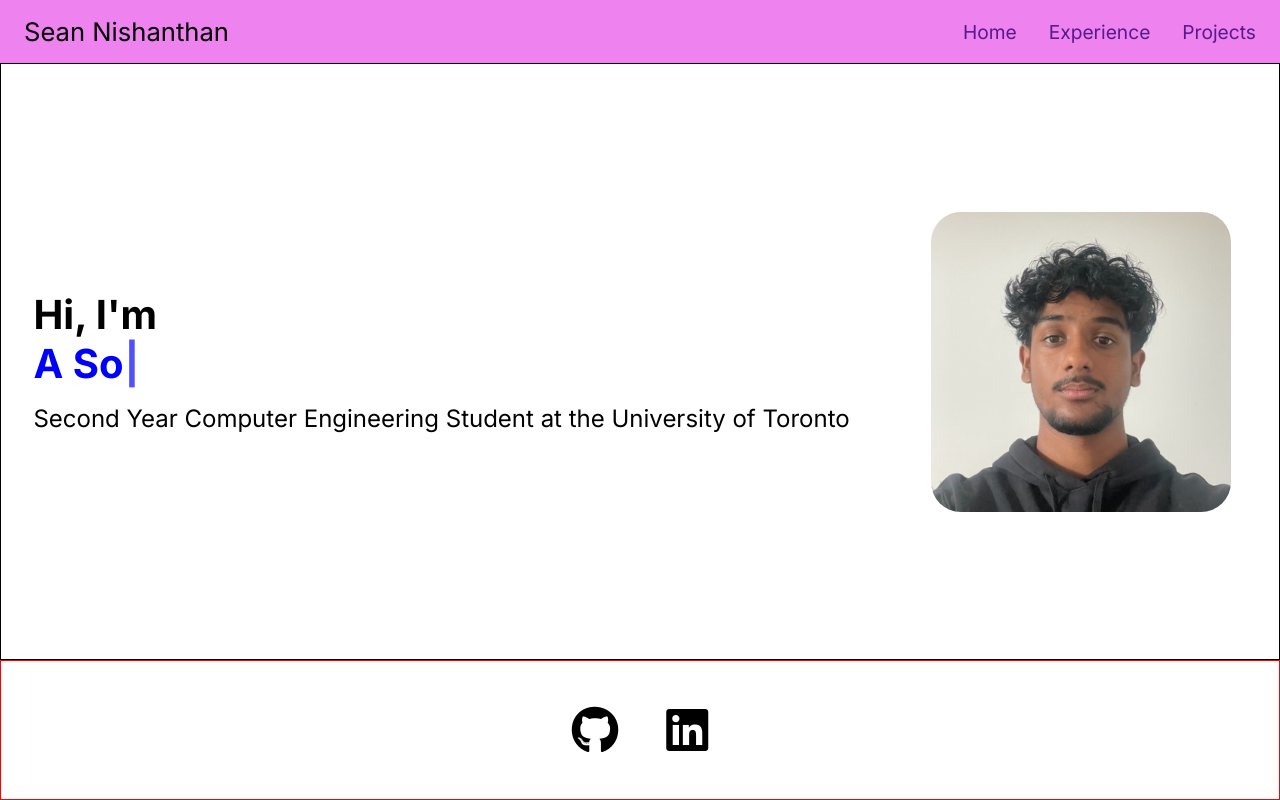
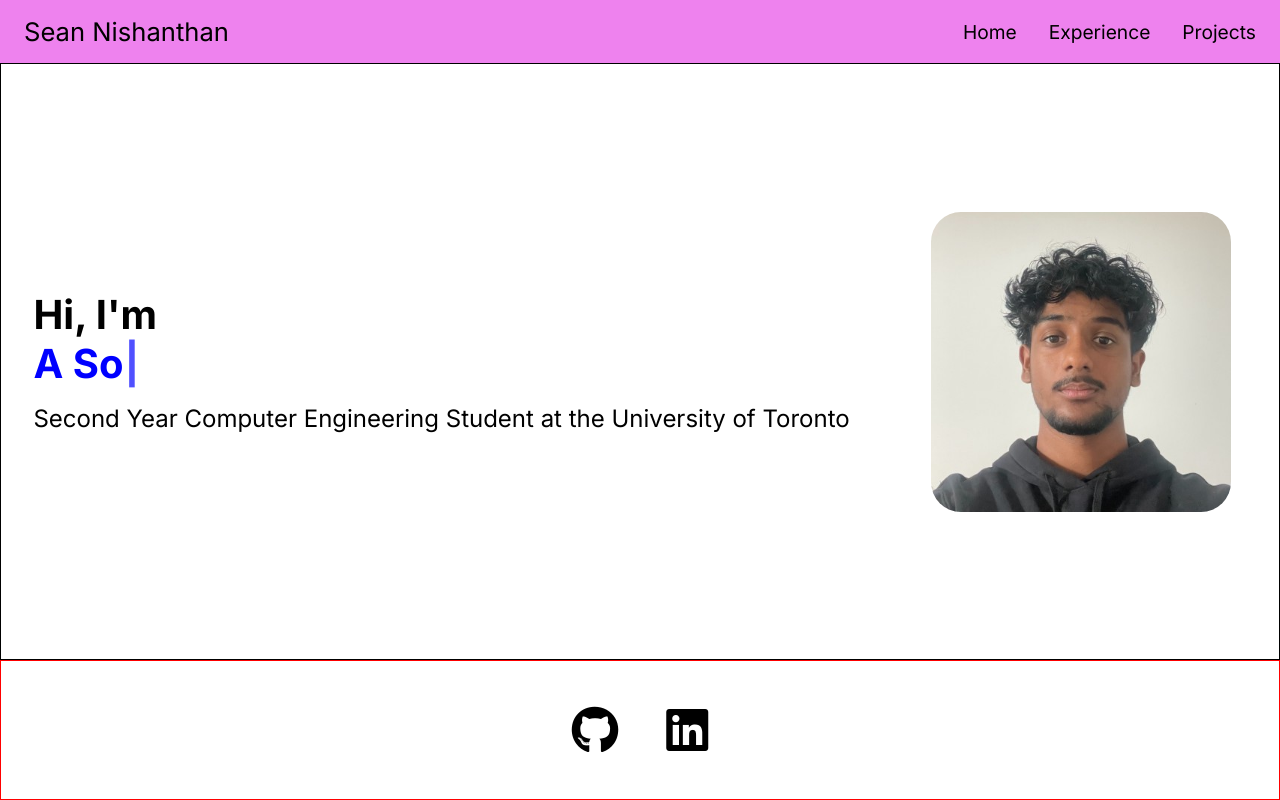
Before and after one commit to seannishanthan/personal-portfolio-2025, a React (Vite) app: page / in a window 1280 px wide. Shown: the top 800 px of the page. Built offline with nearby package versions, Linux system fonts and the light colour scheme.

Commit message:
Added smooth scroll and added cursor pointer for nav a tags

```diff
--- a/package.json
+++ b/package.json
@@ -12,6 +12,7 @@
   "dependencies": {
     "react": "^18.3.1",
     "react-dom": "^18.3.1",
+    "react-scroll": "^1.9.0",
     "typewriter-effect": "^2.21.0"
   },
   "devDependencies": {
--- a/src/Experience.jsx
+++ b/src/Experience.jsx
@@ -7,7 +7,7 @@ function Experience(){
     const img2 = "utfr-img.png"
 
     return (
-        <section className="experience-section">
+        <section className="experience-section" id="experience">
             <h2>Experience</h2>
 
             <div className="cards-container">
--- a/src/Header.jsx
+++ b/src/Header.jsx
@@ -1,3 +1,5 @@
+import {Link} from 'react-scroll'
+
 function Header(){
     return (
         <header className="main-header">
@@ -6,9 +8,10 @@ function Header(){
             </div>
 
             <nav className="navbar">
-                <a href="">Home</a>
-                <a href="">Experience</a>
-                <a href="">Projects</a>
+                <Link to='/' smooth={true} duration={900}>Home</Link>
+                <Link to='experience' spy={true} smooth={true} duration={900} activeClass='active'>Experience</Link>
+                <Link to='projects' smooth={true} duration={1500}>Projects</Link>
+
             </nav>
         </header>
     )
--- a/src/Intro.jsx
+++ b/src/Intro.jsx
@@ -4,7 +4,7 @@ import Typewriter from 'typewriter-effect'
 function Intro(){
     return (
         <>
-        <section className="intro-container">
+        <section className="intro-container" id="home">
                 <div className="intro-sub-1">
 
                     <h2>Hi, I'm
--- a/src/Projects.jsx
+++ b/src/Projects.jsx
@@ -7,7 +7,7 @@ function Projects(){
     const img2="/appstore.png"
     return (
         <section>
-            <section className="projects-section">
+            <section className="projects-section" id="projects">
                         <h2>Projects</h2>
                         <div className="cards-container">
                             <ProjectCard title={"Verilog Flappy Bird"} image={img1}></ProjectCard>
--- a/src/index.css
+++ b/src/index.css
@@ -30,17 +30,22 @@ header nav a{
     font-size: 1.2rem;
     transition: background-color 0.5s ease;
     transition: border-radius 0.5s ease;
-    transition: padding 0.5s ease;
+    transition: padding 0.5s ease, color 0.5s ease;
+    color: black;
 
 
 }
 
+header nav a:active{
+    color: black;
+}
+
 header nav a:hover{
     text-decoration: none;
-    color:brown;
-    background-color: white;
+    color: skyblue;
     border-radius: 10%;
     padding: 0.1rem;
+    cursor: pointer;
 
 }
 
```
Also changed, not shown: 1 other file (tests, documents, lock files or other folders).
